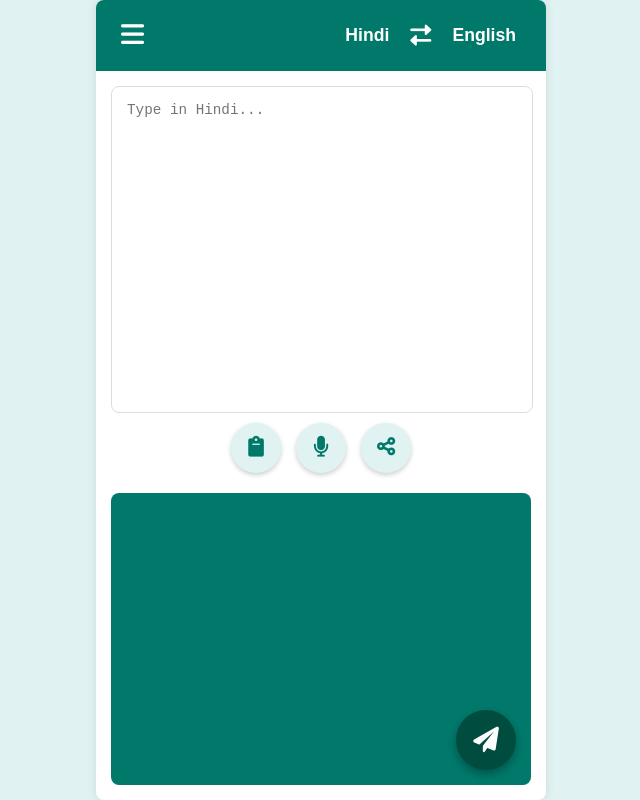
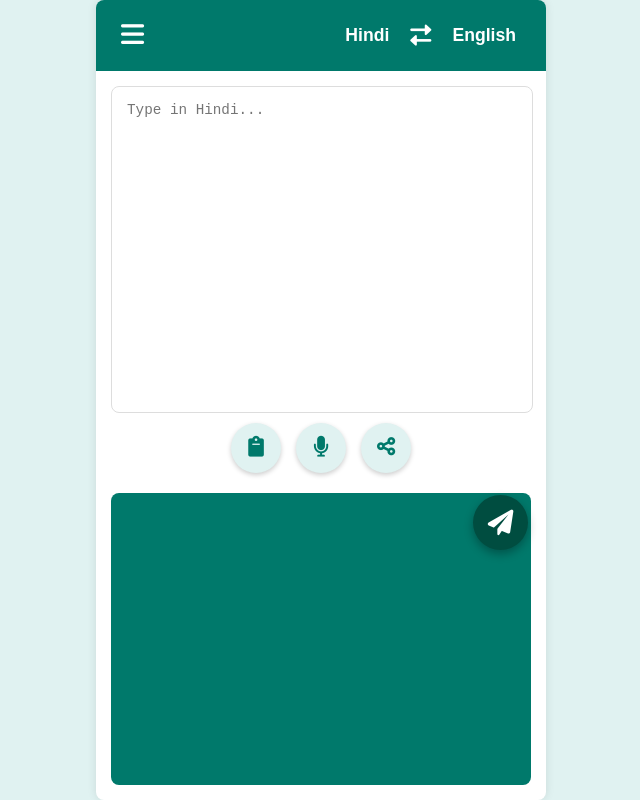
Before and after one commit to Vijay789892/Hindi-to-english-Translator-app, a plain HTML site: page index.html in a window 1280 px wide. Shown: the whole page, without its empty margins (319-959 px from the left). Drawn offline with Linux system fonts and the light colour scheme.

Commit message:
Add files via upload

```diff
--- a/index.html
+++ b/index.html
@@ -142,13 +142,13 @@
 
         .send-btn {
             position: absolute;
-            bottom: 30px; /* Adjusted to be slightly above the bottom */
-            right: 30px; /* Adjusted to be slightly from the right */
+            bottom: 250px; /* Adjusted to be slightly above the bottom */
+            right: 18px; /* Adjusted to be slightly from the right */
             background-color: #004d40; /* Even darker teal for send button */
             border: none;
             border-radius: 50%;
-            width: 60px;
-            height: 60px;
+            width: 55px;
+            height: 55px;
             display: flex;
             justify-content: center;
             align-items: center;
```
